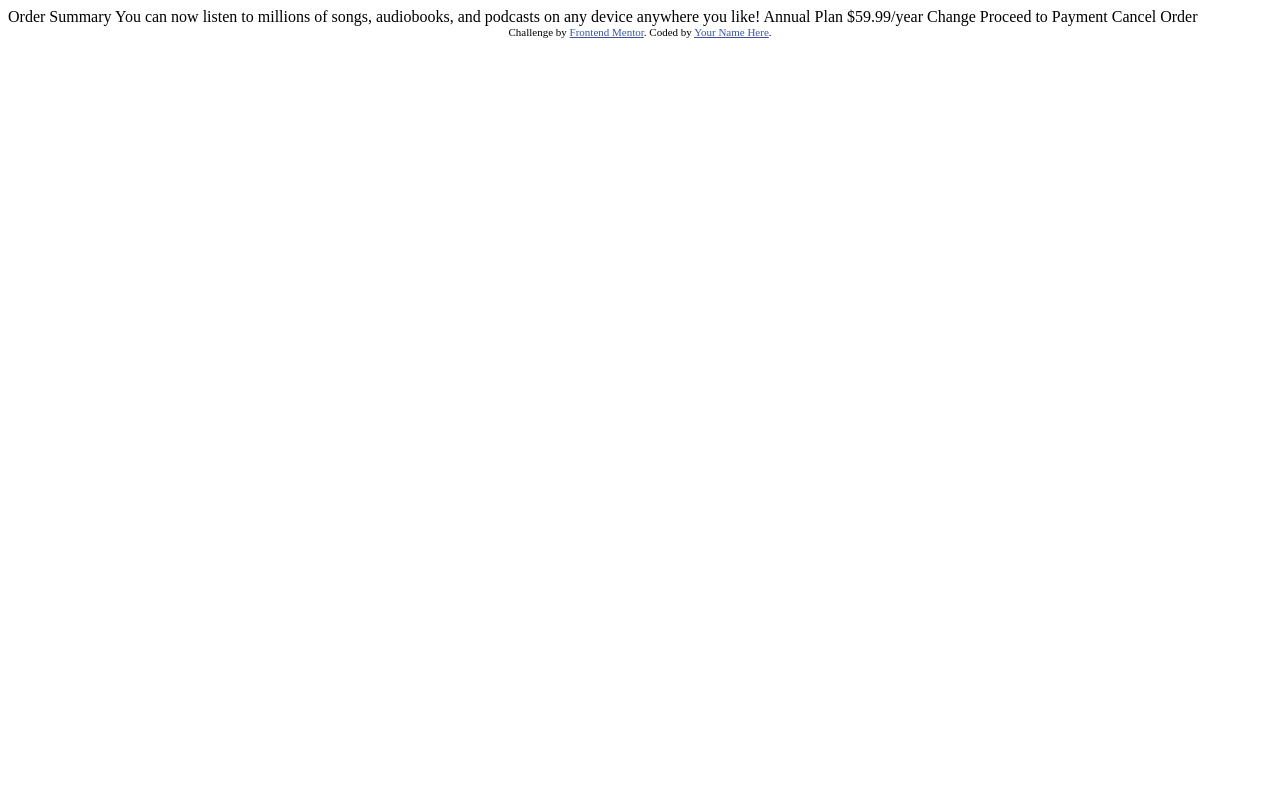
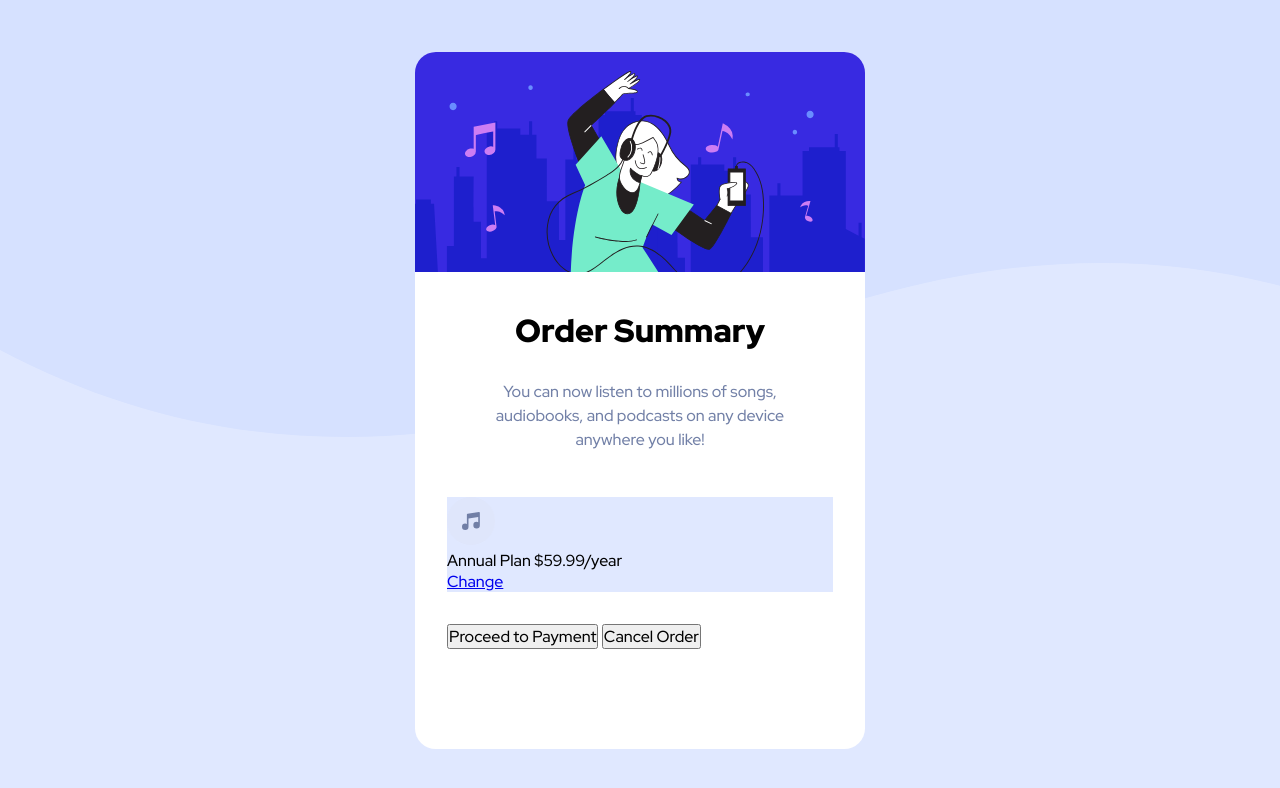
Before and after one commit to bleyyannick/FM_order-summary-component, a plain HTML site: page index.html in a window 1280 px wide. Drawn offline with Linux system fonts and the light colour scheme.

Commit message:
feat: starting to complete challenge

```diff
--- a/index.html
+++ b/index.html
@@ -1,37 +1,51 @@
 <!DOCTYPE html>
 <html lang="en">
   <head>
-  <meta charset="UTF-8">
-  <meta name="viewport" content="width=device-width, initial-scale=1.0"> <!-- displays site properly based on user's device -->
-
-  <link rel="icon" type="image/png" sizes="32x32" href="./images/favicon-32x32.png">
-
+    <meta charset="UTF-8" />
+    <meta name="viewport" content="width=device-width, initial-scale=1.0" />
+    <link rel="stylesheet" href="style.css" />
+    <link
+      rel="icon"
+      type="image/png"
+      sizes="32x32"
+      href="./images/favicon-32x32.png"
+    />
     <title>Frontend Mentor | Order summary card</title>
-
-  <!-- Feel free to remove these styles or customise in your own stylesheet 👍 -->
-  <style>
-    .attribution { font-size: 11px; text-align: center; }
-    .attribution a { color: hsl(228, 45%, 44%); }
-  </style>
   </head>
   <body>
-
-  Order Summary
-
-  You can now listen to millions of songs, audiobooks, and podcasts on any
-  device anywhere you like!
-
-  Annual Plan
-  $59.99/year
-
-  Change
-
-  Proceed to Payment
-  Cancel Order
-
-  <div class="attribution">
-    Challenge by <a href="https://www.frontendmentor.io?ref=challenge" target="_blank">Frontend Mentor</a>.
-    Coded by <a href="#">Your Name Here</a>.
+    <main id="card">
+      <div id="card-img">
+        <img src="images/illustration-hero.svg" alt="illustration hero" />
+      </div>
+      <div id="card-summary">
+        <h1>Order Summary</h1>
+        <p>
+          You can now listen to millions of songs, audiobooks, and podcasts on
+          any device anywhere you like!
+        </p>
+      </div>
+      <div id="card-pricing">
+        <div>
+          <img src="images/icon-music.svg" alt="music icon" />
+        </div>
+        <div>
+          <span>Annual Plan </span>
+          <span>$59.99/year </span>
+        </div>
+        <div>
+          <a href="#change">Change</a>
+        </div>
+      </div>
+      <div id="card-cta">
+        <button class="cta-payment">Proceed to Payment</button>
+        <button class="cta-cancel">Cancel Order</button>
+      </div>
+    </main>
+    <!--<div class="attribution">
+      Challenge by
+      <a href="https://www.frontendmentor.io?ref=challenge" target="_blank"
+        >Frontend Mentor</a
+      >. Coded by <a href="#">Yannick Bley</a>. -->
     </div>
   </body>
 </html>
--- /dev/null
+++ b/style.css
@@ -0,0 +1,49 @@
+@import url('https://fonts.googleapis.com/css2?family=Red+Hat+Display:wght@500;700;900&display=swap');
+
+*{
+    margin: 0;
+    padding: 0;
+    font-family: "Red Hat Display", sans-serif;
+    font-size: 16px; ;
+}
+
+body{
+    background-color: hsl(225, 100%, 94%);
+    background-image: url("./images/pattern-background-desktop.svg");
+    background-repeat: no-repeat;
+    min-height: 100vh;
+    display: flex;
+    justify-content: center;
+    align-items: center;
+}
+
+main#card {
+    background-color: white ;
+    width: 450px;
+    height: 697px;
+    border-radius: 1.3rem;
+    overflow: hidden;
+}
+
+#card-img ~ div {
+    margin: 2rem;
+}
+
+#card-summary {
+    text-align: center;
+}
+#card-summary h1 {
+    margin-bottom: 1rem;
+    font-size: 2rem;
+    font-weight: 900;
+}
+#card-summary p {
+    padding: .8em;
+    line-height: 1.5;
+    font-weight: 100;
+    color:  hsl(224, 23%, 55%)
+}
+
+#card-pricing {
+    background: hsl(225, 100%, 94%)
+}
```
Also changed, not shown: 1 other file. Lines whose indentation alone changed are shown as unchanged.
